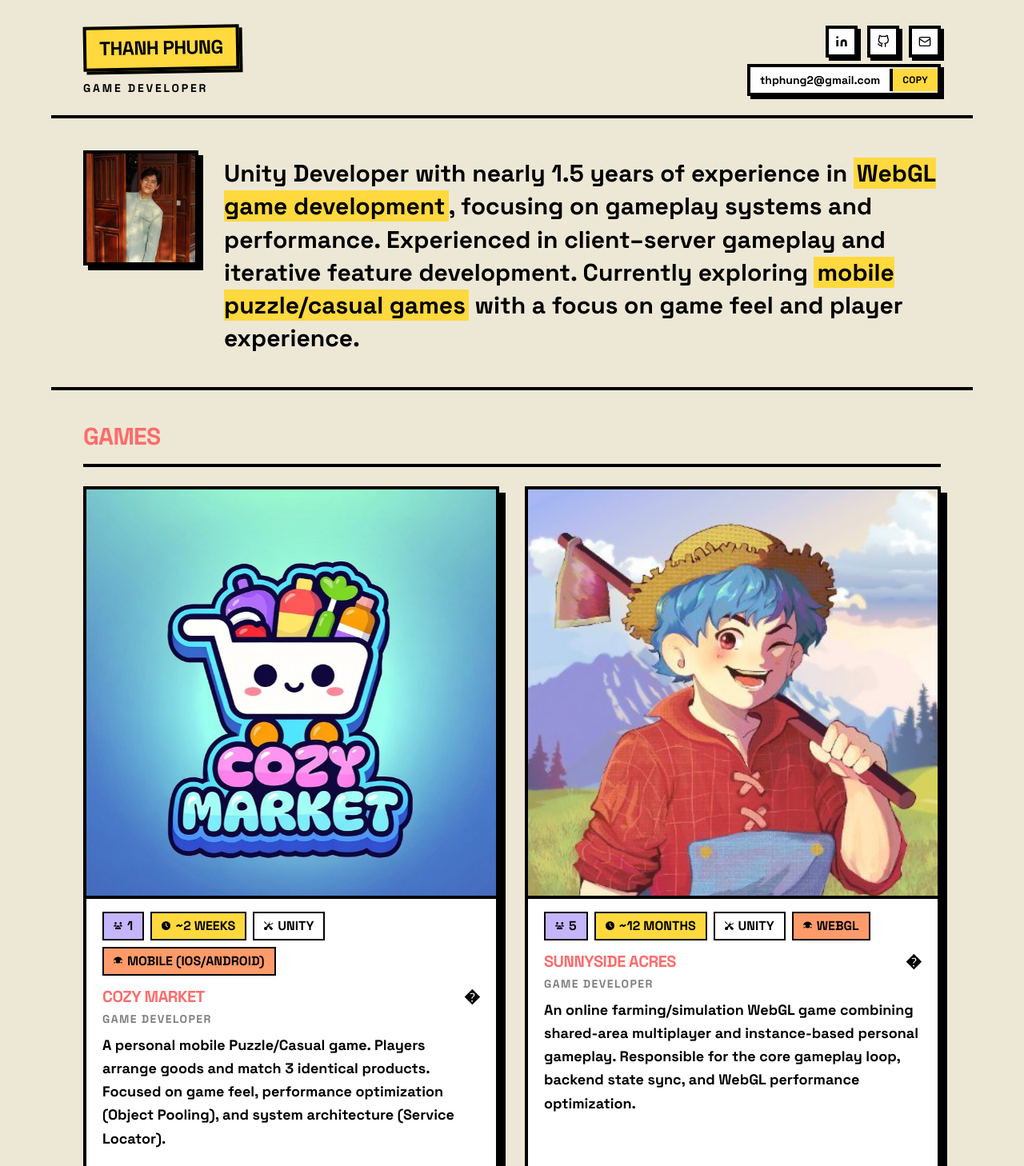
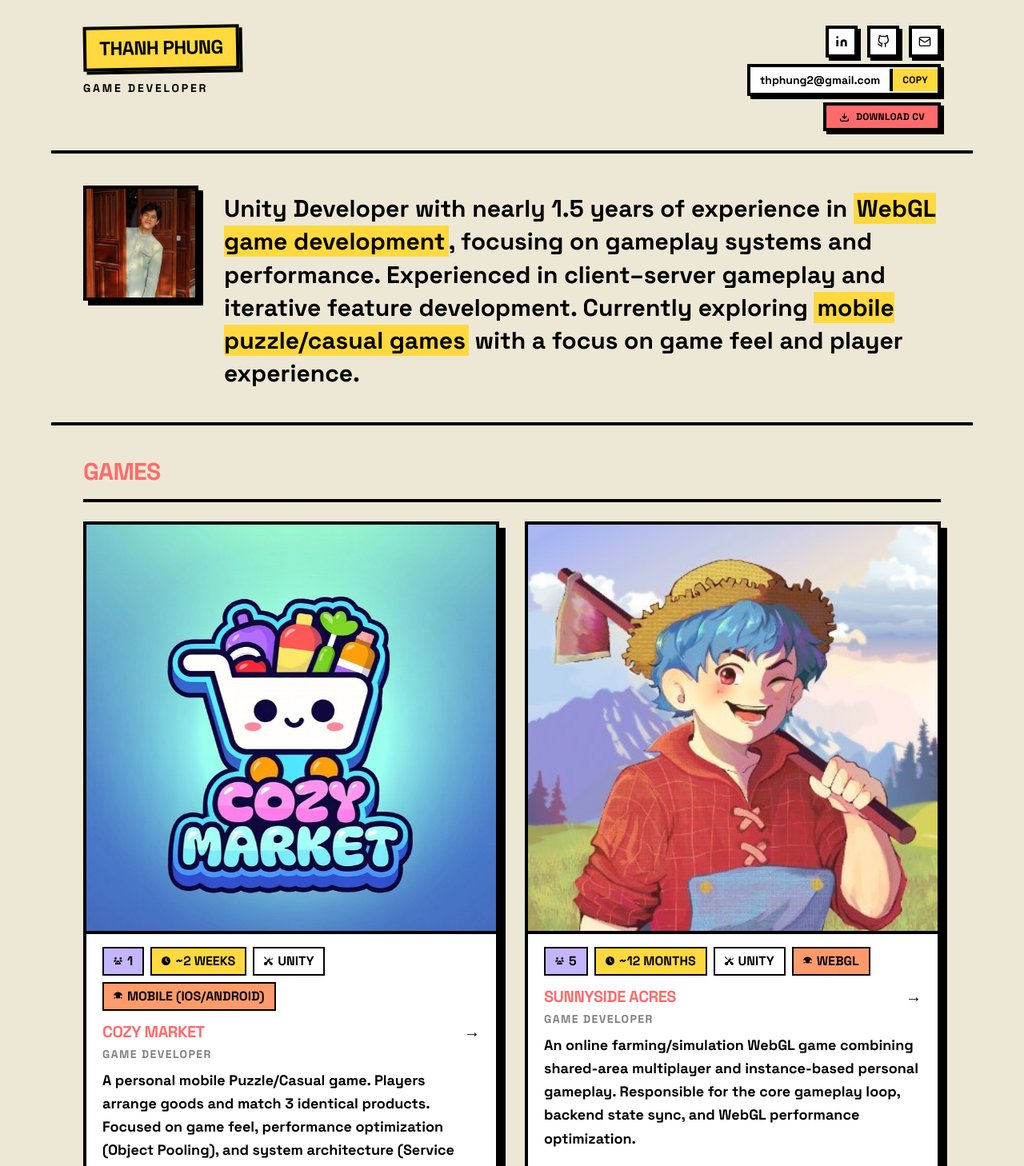
Before and after one commit to Finn191/thanhphung-portfolio, a React (Vite) app: page / in a window 1280 px wide. Shown: the top 1458 px of the page at 80% size. Built offline with nearby package versions, Linux system fonts and the light colour scheme.

Commit message:
fix: broken arrow char in ProjectCard; feat: add Download CV button

```diff
--- a/src/components/Header.tsx
+++ b/src/components/Header.tsx
@@ -59,6 +59,20 @@ export default function Header() {
                         {copied ? '✓ Copied' : 'Copy'}
                     </button>
                 </div>
+
+                {/* Download CV */}
+                <a
+                    href={`${import.meta.env.BASE_URL}DuongThanhPhung_GameDeveloper.pdf`}
+                    download
+                    className="flex items-center gap-2 px-4 py-1.5 border-4 border-black bg-[#FF6B6B] shadow-[4px_4px_0px_0px_#000] font-black text-xs uppercase tracking-wide text-black hover:-translate-y-0.5 hover:shadow-[6px_6px_0px_0px_#000] active:translate-x-[2px] active:translate-y-[2px] active:shadow-none transition-all duration-100"
+                >
+                    <svg width="13" height="13" fill="none" stroke="currentColor" strokeWidth="2.5" viewBox="0 0 24 24">
+                        <path d="M21 15v4a2 2 0 0 1-2 2H5a2 2 0 0 1-2-2v-4" />
+                        <polyline points="7 10 12 15 17 10" />
+                        <line x1="12" y1="15" x2="12" y2="3" />
+                    </svg>
+                    Download CV
+                </a>
             </div>
         </header>
     )
--- a/src/components/ProjectCard.tsx
+++ b/src/components/ProjectCard.tsx
@@ -56,7 +56,7 @@ export default function ProjectCard({ project, onOpen }: ProjectCardProps) {
                 <h3 className="font-black text-xl uppercase tracking-tight text-[#FF6B6B]">
                     {project.title}
                 </h3>
-                <span className="font-black text-black text-xl leading-none">�</span>
+                <span className="font-black text-black text-xl leading-none">→</span>
             </div>
 
             {/* Role */}
```
